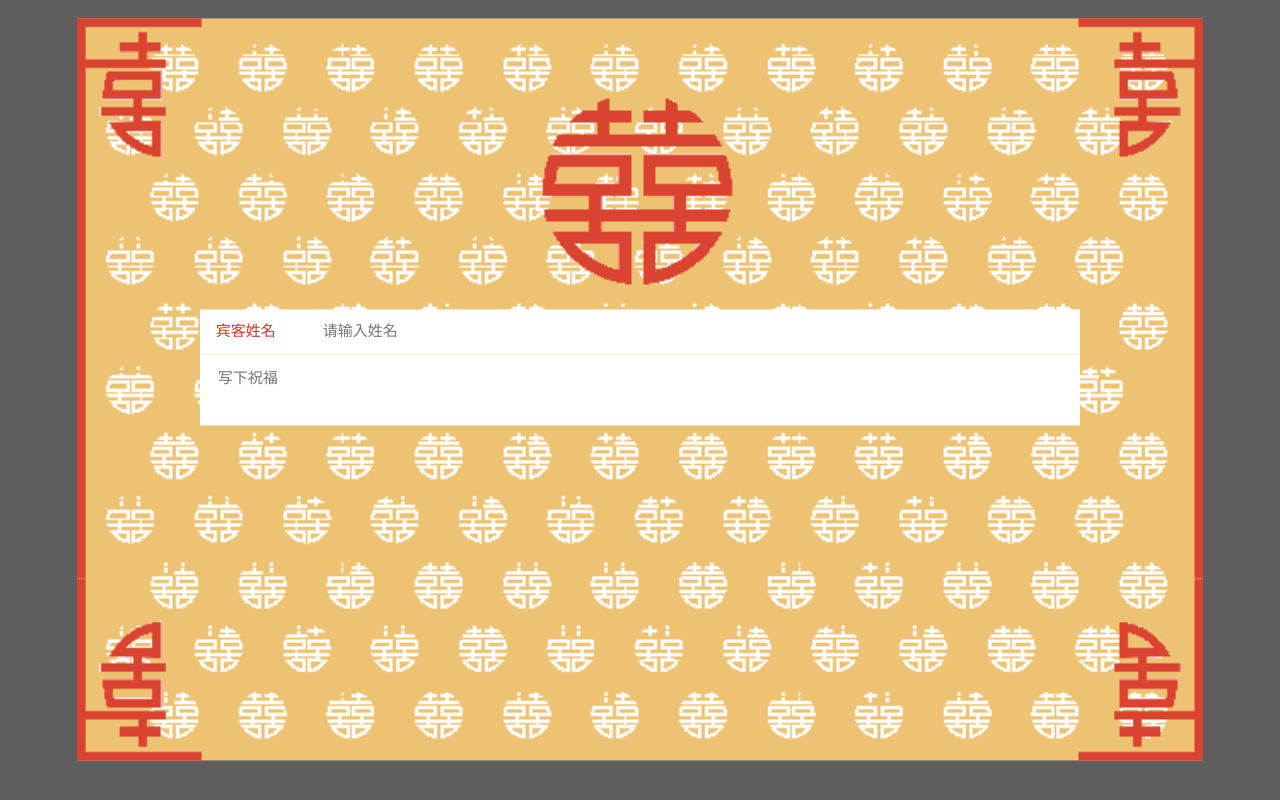
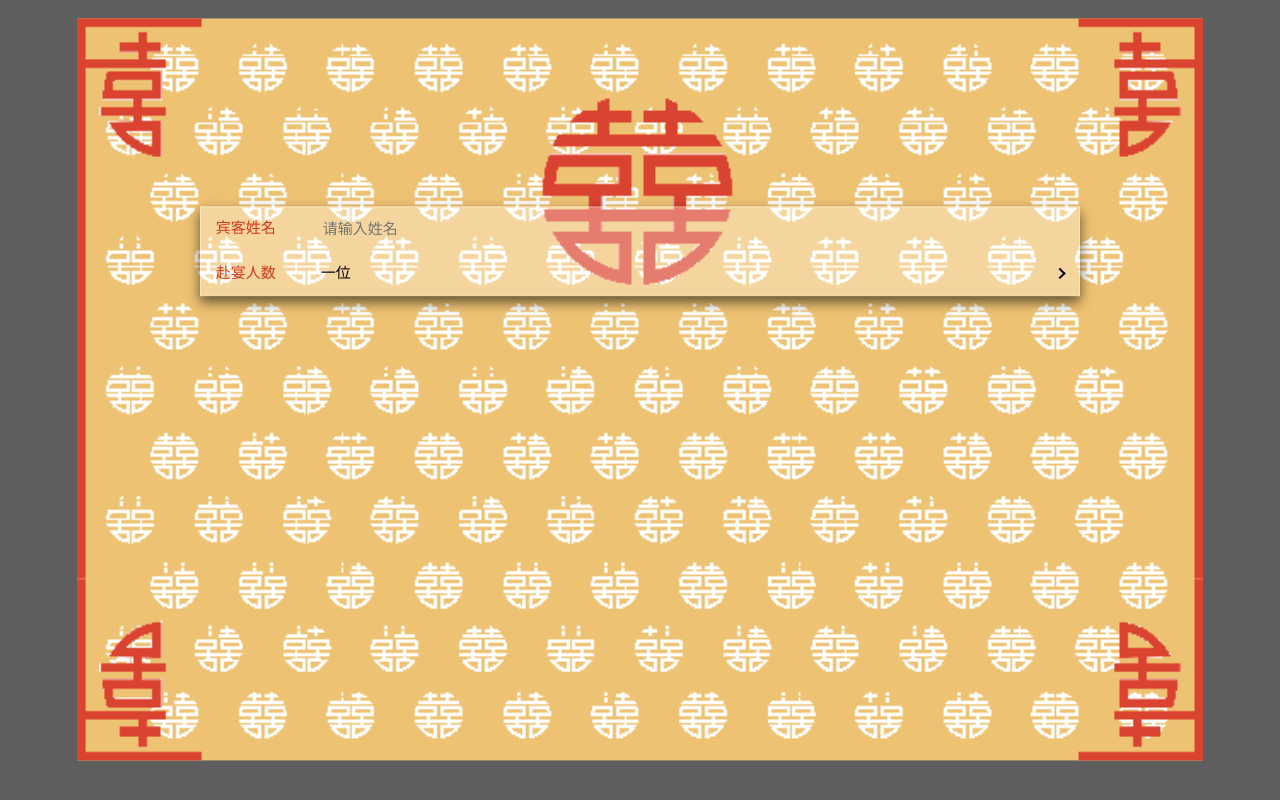
Before and after one commit to chang0022/invitation, a PHP site: page / in a window 1280 px wide. Run offline with PHP 8.4, Linux system fonts and the light colour scheme; some libraries are stand-ins or nearby versions.

Commit message:
未完待续

```diff
--- a/css/invitation.css
+++ b/css/invitation.css
@@ -654,7 +654,7 @@ img {
   transform: translateY(-32%);
 }
 .layer-form .attend-form, .layer-form .blessing-form {
-  padding-top: 2.53rem;
+  padding: 1.47rem 0.96rem 0;
   margin: 0 auto;
   width: 8.8rem;
   height: 5.8rem;
@@ -662,14 +662,28 @@ img {
   background-size: cover;
 }
 .layer-form .blessing-form {
-  padding-top: 2.27rem;
+  padding-top: 1.47rem;
 }
 
 .weui-cells {
-  padding: 0 0.96rem;
+  background: rgba(255, 255, 255, 0.3);
+  position: relative;
+  overflow: hidden;
+  box-shadow: 0 0 0 1px rgba(255, 255, 255, 0.3) inset, 0 0.5em 1em rgba(0, 0, 0, 0.6);
+}
+.weui-cells::before {
+  content: '';
+  position: absolute;
+  top: 0;
+  right: 0;
+  bottom: 0;
+  left: 0;
+  margin: -30px;
+  z-index: -1;
+  -webkit-filter: blur(20px);
+  filter: blur(20px);
 }
 .weui-cells .weui-cell {
-  background: #fff;
   font-size: 15px;
   padding: 10px 15px;
   position: relative;
@@ -733,7 +747,7 @@ img {
   height: 6px;
   width: 6px;
   border-width: 2px 2px 0 0;
-  border-color: #C8C8CD;
+  border-color: #000;
   border-style: solid;
   -webkit-transform: matrix(0.71, 0.71, -0.71, 0.71, 0, 0);
   transform: matrix(0.71, 0.71, -0.71, 0.71, 0, 0);
--- a/css/invitation.scss
+++ b/css/invitation.scss
@@ -240,11 +240,13 @@ img {
     }
   }
 }
+
 @media screen and (device-aspect-ratio: 40/71) {
   .message-wrap .message .m-content .bubble .confirm .confirm-hd {
     font-size: 15px;
   }
 }
+
 .self {
   .m-avatar {
     float: left;
@@ -691,6 +693,7 @@ img {
   -webkit-animation-fill-mode: both;
   animation-fill-mode: both;
 }
+
 .layer-form {
   //display: none;
   position: absolute;
@@ -709,7 +712,7 @@ img {
     transform: translateY(-32%);
   }
   .attend-form, .blessing-form {
-    padding-top: r(190);
+    padding: r(110) r(72) 0;
     margin: 0 auto;
     width: r(660);
     height: r(435);
@@ -717,14 +720,28 @@ img {
     background-size: cover;
   }
   .blessing-form {
-    padding-top: r(170);
-
+    padding-top: r(110);
   }
 }
+
 .weui-cells {
-  padding: 0 r(72);
+  background: hsla(0, 0%, 100%, .3);
+  position: relative;
+  overflow: hidden;
+  box-shadow: 0 0 0 1px hsla(0, 0%, 100%, .3) inset, 0 .5em 1em rgba(0, 0, 0, 0.6);
+  &::before {
+    content: '';
+    position: absolute;
+    top: 0;
+    right: 0;
+    bottom: 0;
+    left: 0;
+    margin: -30px;
+    z-index: -1;
+    -webkit-filter: blur(20px);
+    filter: blur(20px);
+  }
   .weui-cell {
-    background: #fff;
     font-size: 15px;
     padding: 10px 15px;
     position: relative;
@@ -782,6 +799,7 @@ img {
     outline: 0;
   }
 }
+
 .weui-cell_select {
   .weui-cell__bd::after {
     content: " ";
@@ -789,7 +807,7 @@ img {
     height: 6px;
     width: 6px;
     border-width: 2px 2px 0 0;
-    border-color: #C8C8CD;
+    border-color: #000;
     border-style: solid;
     -webkit-transform: matrix(0.71, 0.71, -0.71, 0.71, 0, 0);
     transform: matrix(0.71, 0.71, -0.71, 0.71, 0, 0);
--- a/index.html
+++ b/index.html
@@ -87,37 +87,42 @@
 </div>
 <div class="layer-form">
     <div class="layer-warp">
-        <!--<div class="attend-form weui-cells">-->
+        <div class="attend-form">
+            <div class="weui-cells">
+                <div class="weui-cell">
+                    <div class="weui-cell__hd"><label class="weui-label">宾客姓名</label></div>
+                    <div class="weui-cell__bd">
+                        <input class="weui-input" type="text" placeholder="请输入姓名">
+                    </div>
+                </div>
+                <div class="weui-cell weui-cell_select">
+                    <div class="weui-cell__hd"><label class="weui-label">赴宴人数</label></div>
+                    <div class="weui-cell__bd">
+                        <select class="weui-select" name="attendNumber" id="x">
+                            <option value="1">一位</option>
+                            <option value="2">两位</option>
+                            <option value="3">三位</option>
+                            <option value="4">四位</option>
+                        </select>
+                    </div>
+                </div>
+            </div>
+        </div>
+        <!--<div class="blessing-form weui-cells">-->
             <!--<div class="weui-cell">-->
                 <!--<div class="weui-cell__hd"><label class="weui-label">宾客姓名</label></div>-->
                 <!--<div class="weui-cell__bd">-->
                     <!--<input class="weui-input" type="text" placeholder="请输入姓名">-->
                 <!--</div>-->
             <!--</div>-->
-            <!--<div class="weui-cell weui-cell_select">-->
-                <!--<div class="weui-cell__hd"><label class="weui-label">赴宴人数</label></div>-->
+            <!--<div class="weui-cell">-->
                 <!--<div class="weui-cell__bd">-->
-                    <!--<select class="weui-select" name="attendNumber" id="x">-->
-                        <!--<option value="1">一位</option>-->
-                        <!--<option value="2">两位</option>-->
-                        <!--<option value="3">三位</option>-->
-                        <!--<option value="4">四位</option>-->
-                    <!--</select>-->
+                    <!--<textarea class="weui-textarea" placeholder="写下祝福" rows="2"></textarea>-->
                 <!--</div>-->
             <!--</div>-->
         <!--</div>-->
-        <div class="blessing-form weui-cells">
-            <div class="weui-cell">
-                <div class="weui-cell__hd"><label class="weui-label">宾客姓名</label></div>
-                <div class="weui-cell__bd">
-                    <input class="weui-input" type="text" placeholder="请输入姓名">
-                </div>
-            </div>
-            <div class="weui-cell">
-                <div class="weui-cell__bd">
-                    <textarea class="weui-textarea" placeholder="写下祝福" rows="2"></textarea>
-                </div>
-            </div>
+        <div class="button-group">
+            <a href="javascript:;" class="btn-confirm"></a>
         </div>
     </div>
 </div>
```
Also changed, not shown: img/confirm.png (added).
